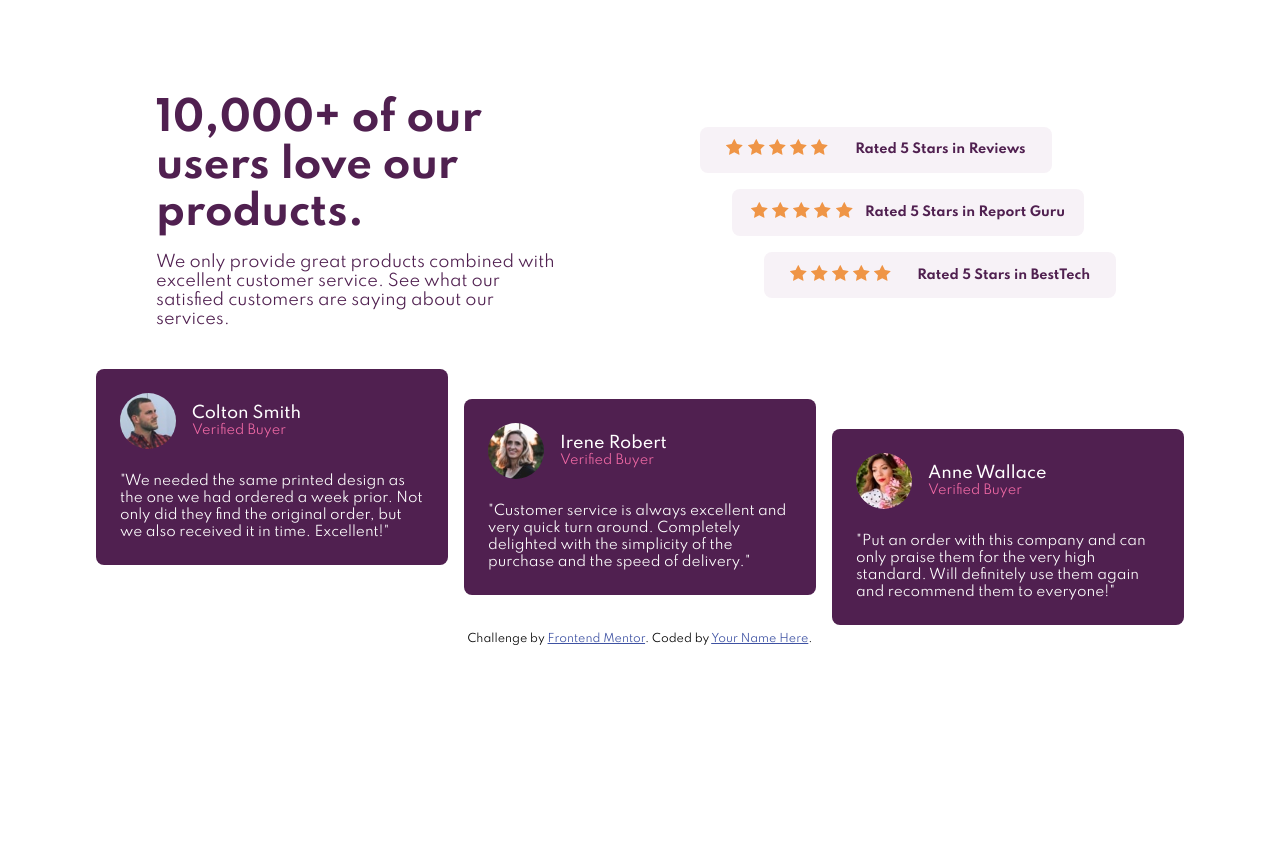
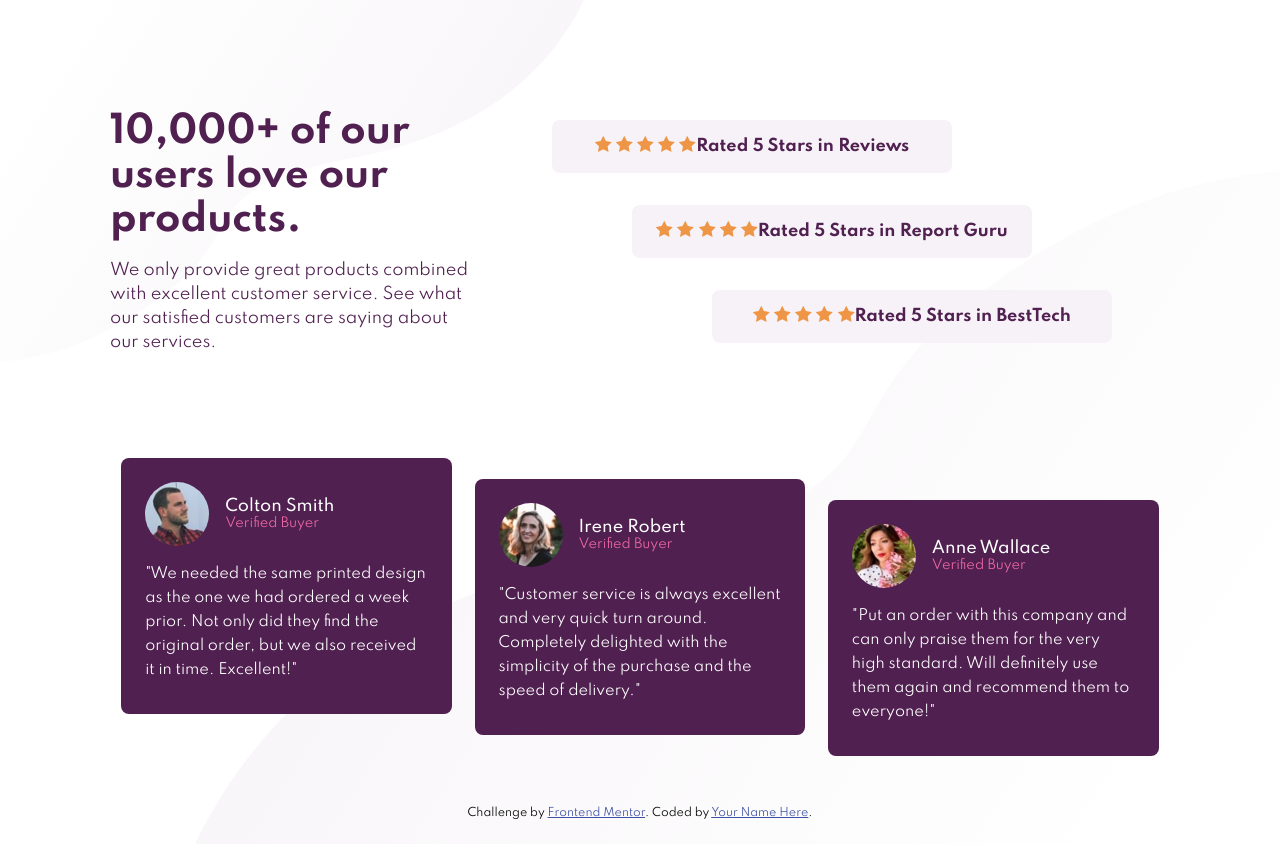
Before and after one commit to Khant003/socail-proof-section-master, a plain HTML site: page index.html in a window 1280 px wide. Before the commit the page ends 800 px from the top, so only its background shows below. Drawn offline with Linux system fonts and the light colour scheme.

Commit message:
final-commit

```diff
--- a/css/main.scss
+++ b/css/main.scss
@@ -15,10 +15,6 @@
     --medium-fw : 500;
     --large-fw : 700;
 
-    @media screen and (max-width:600px) {
-
-    }
-
 }
 * {
     margin: 0;
@@ -26,156 +22,182 @@
     box-sizing: border-box;
     font-family: var(--main-font);
 }
+
+
 body {
-    padding: 1rem;
-    display: grid;
-    place-content: center;
-    background: url("images/bg-pattern-top-desktop.svg");
+    position: relative;
+    //background-color:rgb(236, 72, 72);
+    .desktop {
+        display: none;
+    }
+    .mobile {
+        position: absolute;
+        z-index: 100;
+    }
+    .bg-top-mb {
+        top: 0;
+        left: 0;
+    }
+    .bg-bottom-mb {
+        bottom: 0;
+        right: 0;
+        //display: none;
+    }
+    padding: 1.5rem;
     .hero-section {
-        margin-top: 5rem;
+        margin: 0 auto;
+        max-width: 550px;
         .artical {
-            display: flex;
-            justify-content: space-around;
-            align-items: center;
-            flex-wrap: wrap;
             .content {
+                text-align: center;
                 color: var(--dark-pink);
-                max-width: 25rem;
                 .title {
                     font-weight: var(--large-fw);
-                    font-size: 2.5rem;
+                    font-size: 1.9rem;
+                    margin-bottom: 1rem;
                 }
                 .text {
-                    margin-top: 1rem;
+                    line-height: 1.5rem;
                 }
+
             }
             .ratings {
-                display: flex;
-                flex-direction: column;
-                width: 27rem;
+                margin: 2.5rem auto;
                 .rating {
-                    background-color: var(--soft-grayish);
-                    color: var(--dark-pink);
-                    padding: 0.8rem;
+                    background-color:var(--soft-grayish);
+                    margin: 1rem auto;
                     border-radius: .5rem;
-                    margin: .5rem;
                     display: flex;
-                    justify-content: space-around;
+                    flex-direction: column;
+                    justify-content: center;
                     align-items: center;
-                    width: 22rem;
+                    padding: 1rem;
                     .star-text {
                         font-weight: var(--large-fw);
-                        font-size: .8rem;
+                        font-size: 1rem;
+                        color: var(--dark-pink);
                     }
-                }
-                .center {
-                    align-self: center;
-                }
-                .end {
-                    align-self: flex-end;
                 }
             }
         }
         .reviews {
-            margin-top: 2rem;
-            display: flex;
-            // flex-wrap: wrap;
-            height: 17rem;
             .review {
+                background-color:var(--dark-pink);
+                margin: 1rem auto;
+                border-radius: .5rem;
                 padding: 1.5rem;
-                background-color: var(--dark-pink);
-                border-radius: .5rem;
-                margin: .5rem;
-                align-items: center;
-                max-width: 22rem;
-                // min-width: 20rem;
+                max-width: 22.5rem;
                 .people-info {
                     display: flex;
-                    margin-bottom: 1.5rem;
+                    align-items: center;
+                    justify-content:flex-start;
+                    margin-bottom: 1rem;
                     .profile-img {
-                        width: 3.5rem;
-                        height: auto;
                         border-radius: 50%;
+                        width: 4em;
                         margin-right: 1rem;
                     }
                     .sth {
-                        align-self: center;
+                        display: flex;
+                        flex-direction: column;
                         .name {
                             color: var(--white);
                             font-weight: var(--medium-fw);
-                            display: block;
                         }
                         .verified {
-                            display: block;
+                            color: var(--soft-pink);
                             font-size: .8rem;
-                            color: var(--soft-pink);
                         }
                     }
                 }
                 .review-text {
-                    font-size: .85rem;
                     color: var(--white);
-                }
-            }
-            .first {
-                align-self: start;
-            }
-            .second {
-                align-self: center;
-            }
-            .third {
-                align-self: end;
-            }
-        }
-    }
-}
-@media screen and (max-width: 800px) {
-    body {
-        //padding: 1rem;
-        width: 100vw;
-        //height: 100vh;
-        //overflow: hidden;
-        .hero-section {
-            margin-top: 0;
-            padding: 1rem;
-            .artical {
-                .content {
-                    margin: 0 auto;
-                    text-align: center;
-                    width: 20rem;
-                    .title {
-                        font-size: 2rem;
-                    }
-                }
-                .ratings {
-                    align-items: center;
-                    .rating {
-                        display: flex;
-                        flex-direction: column
-                    }
-                    .end {
-                        align-self: center;
-                    }
-                }
-            }
-            .reviews {
-                margin: 0 auto;
-                margin-top: 13rem;
-                margin-bottom: 13rem;
-                display: flex;
-                flex-direction: column;
-                align-items: center;
-                justify-content: center;
-                .review {
-                    width: 22rem;
-                }
-                .first {
-                    align-self: center;
-                }
-                .third {
-                    align-self: center;
+                    font-size: .9rem;
+                    line-height: 1.5rem;
                 }
             }
         }
     }
 }
+
+@media screen and (min-width : 800px) {
+    body {
+        .desktop {
+            display: block;
+            position: absolute;
+            z-index: -10;
+        }
+        .bg-top-pc {
+            top: 0;
+            left: 0;
+        }
+        .bg-bottom-pc {
+            bottom: 0;
+            right: 0;
+        }
+        .mobile {
+            display: none;
+        }
+        .hero-section {
+            max-width: 1140px;
+            //margin-top: 2rem;
+            padding: 2.5rem;
+            .artical {
+                display: flex;
+                justify-content: space-around;
+                align-items: center;
+                .content {
+                    max-width: 23rem;
+                    margin-right: 1rem;
+                    .title {
+                        font-size: 2.3rem;
+                        text-align: left;
+                    }
+                    .text {
+                        text-align: left;
+                    }
+                }
+                .ratings {
+                    width: 35rem;
+                    display: flex;
+                    flex-direction: column;
+                    justify-content: space-around;
+                    .rating {
+                        flex-direction: row;
+                        width: 25rem;
+                        margin: 1rem 0;
+                    }
+                    .start {
+                        align-self: start;
+                    }
+                    .center {
+                        align-self: center;
+                    }
+                    .end {
+                        align-self: end;
+                    }
+                }
+            }
+            .reviews {
+                margin-top:3rem;
+                display: flex;
+                height: 20rem;
+                .review {
+                    margin: .7rem;
+                    width: 28rem;
+                    min-height: 16rem;
+                }
+                .first {
+                    align-self: start;
+                }
+                .second {
+                    align-self: center;
+                }
+                .third {
+                    align-self: end;
+                }
+
+            }
+        }
+    }
+}
--- a/index.html
+++ b/index.html
@@ -26,6 +26,10 @@
     </style>
   </head>
   <body>
+    <img src="images/bg-pattern-top-desktop.svg" alt="" class="bg-top-pc desktop">
+    <img src="images/bg-pattern-bottom-desktop.svg" alt="" class="bg-bottom-pc desktop">
+    <img src="images/bg-pattern-top-mobile.svg" alt="" class="bg-top-mb mobile">
+    <img src="images/bg-pattern-bottom-mobile.svg" alt="" class="bg-bottom-mb mobile">
     <section class="hero-section">
         <div class="artical">
             <div class="content">
@@ -37,7 +41,7 @@
             </div>
 
             <div class="ratings">
-              <div class="rating star">
+              <div class="rating start">
                 <span class="star">
                   <img src="images/icon-star.svg" alt="" class="star-img">
                   <img src="images/icon-star.svg" alt="" class="star-img">
@@ -71,6 +75,7 @@
               </div>
             </div>
         </div>
+
         <div class="reviews">
             <div class="review first">
                 <div class="people-info">
```
Also changed, not shown: css/main.css, 1 other file. Lines whose indentation alone changed are shown as unchanged.
